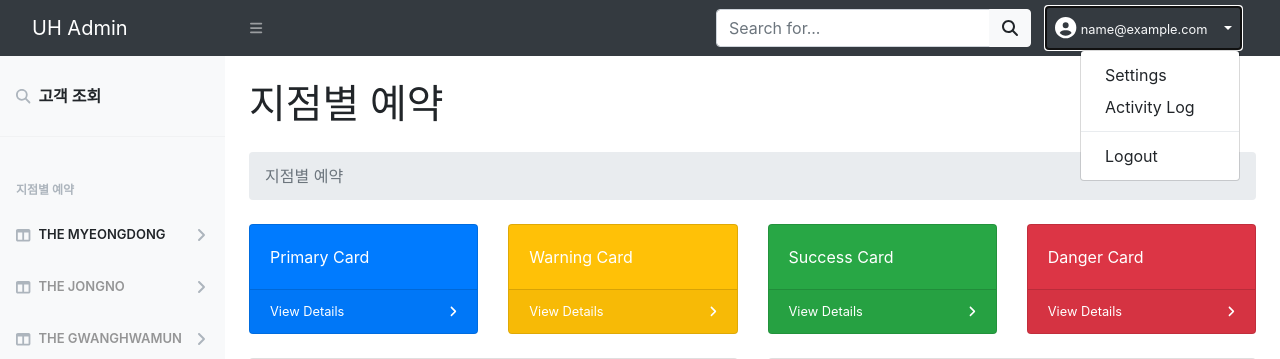
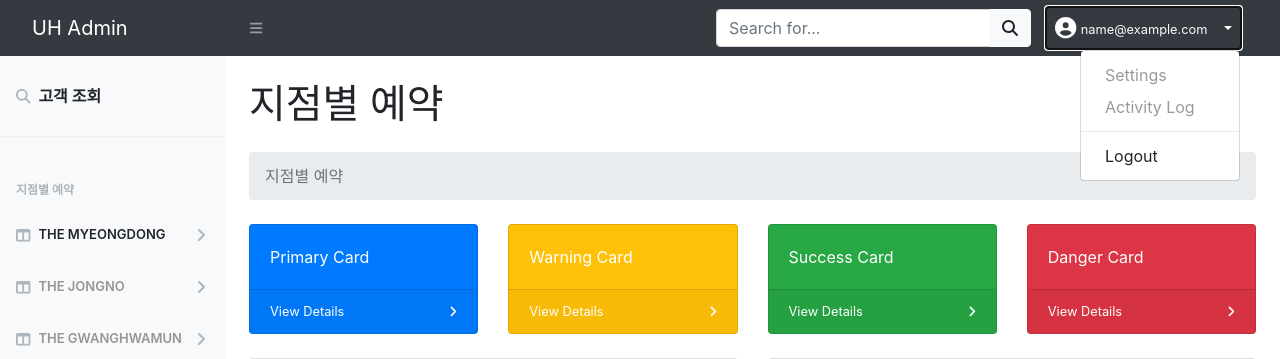
Before and after one commit to hanihoneykim/po_uh_db, a Django app: page /branch in a window 1280 px wide, after a click on "name@example.com". Shown: the top 359 px of the page. Run offline with Django 5.2, Linux system fonts and the light colour scheme; the visitor is signed in with stand-in values (Sample User, id 1); some libraries are stand-ins or nearby versions.

Commit message:
chore: change color

```diff
--- a/templates/common.html
+++ b/templates/common.html
@@ -97,8 +97,8 @@
                         <span class="mr-2 d-none d-lg-inline text-light small">{{ user.email }}</span>
                     </a>
                     <ul class="dropdown-menu dropdown-menu-end" aria-labelledby="navbarDropdown">
-                        <li><a class="dropdown-item" href="#!">Settings</a></li>
-                        <li><a class="dropdown-item" href="#!">Activity Log</a></li>
+                        <li><a class="dropdown-item" href="#!" style="color:rgba(0,0,0,0.4)">Settings</a></li>
+                        <li><a class="dropdown-item" href="#!" style="color:rgba(0,0,0,0.4)">Activity Log</a></li>
                         <li><hr class="dropdown-divider" /></li>
                         <li><a class="dropdown-item" href="#" data-toggle="modal" data-target="#logoutModal">Logout</a></li>
                     </ul>
```
